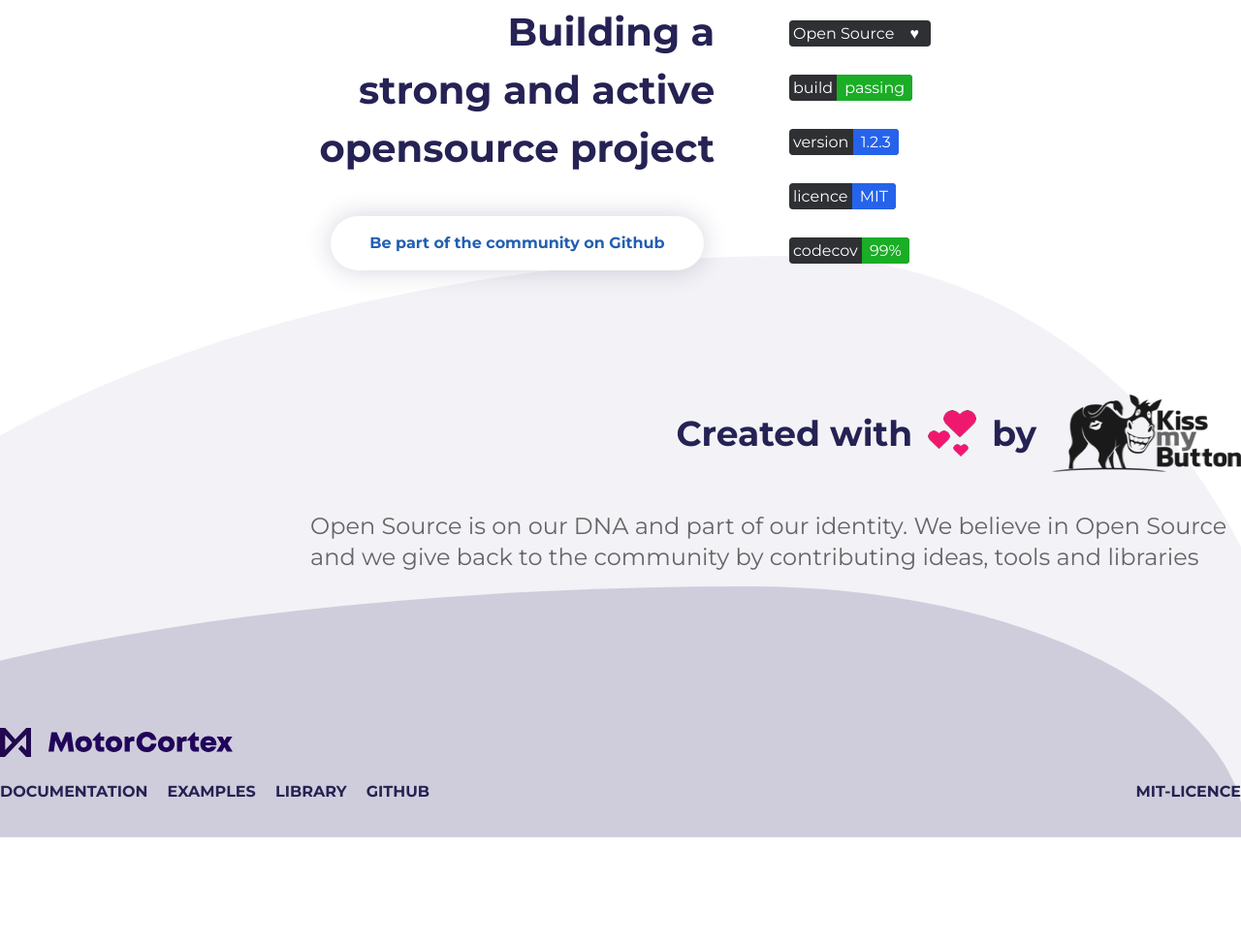
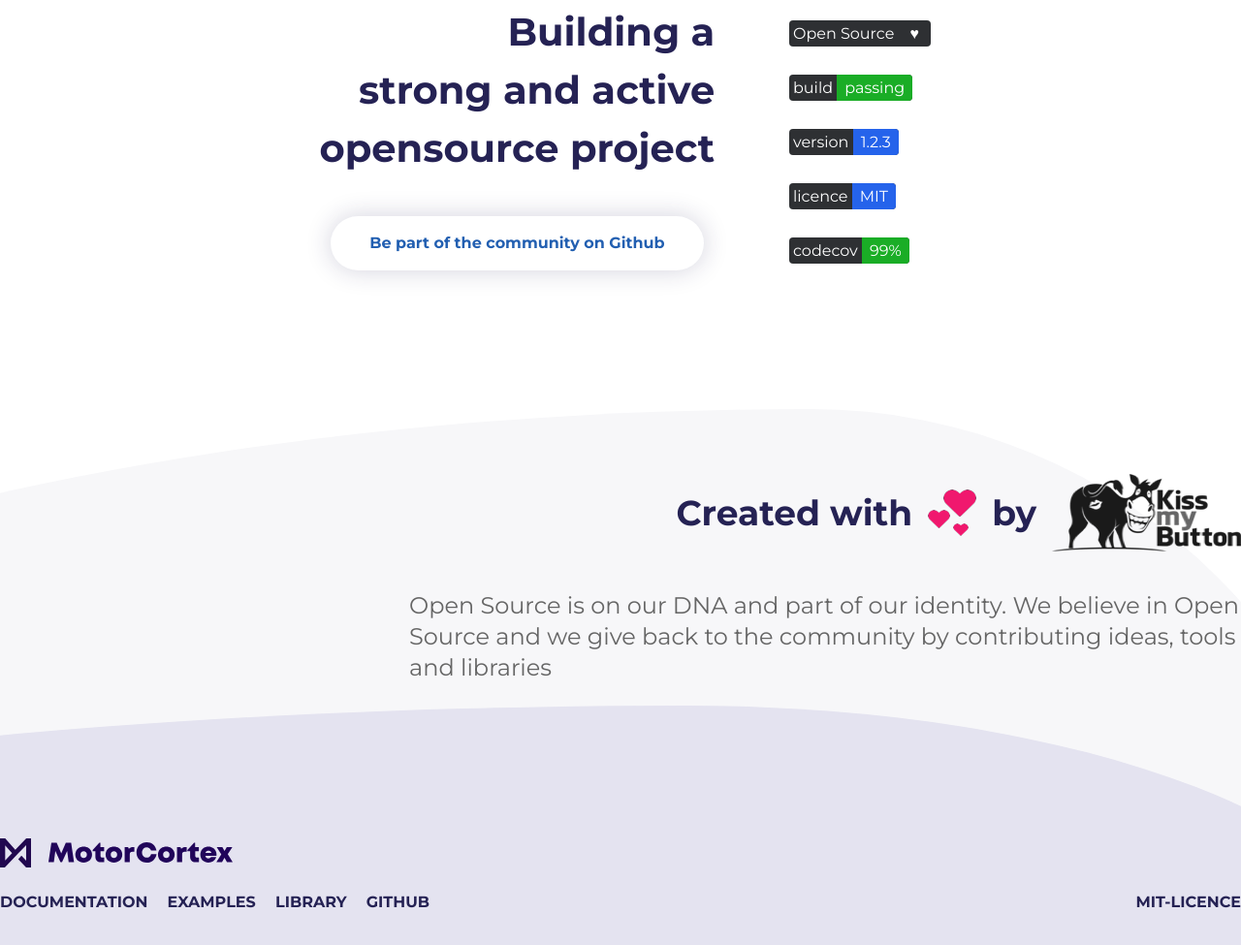
Before and after one commit to Costas-Zeimpekis/motor, a website: page index.html in a window 1280 px wide. Shown: the part 5755-6730 px from the top of the page at 97% size. Before the commit the page ends 6619 px from the top, so only its background shows below. Drawn offline with nearby package versions, Linux system fonts and the light colour scheme; files whose address does not match are found by name.

Commit message:
fix: footer waves

```diff
--- a/index.html
+++ b/index.html
@@ -389,7 +389,7 @@ axios.get('https://newsapi.org/v1/sources')
           </span>
         </a>
       </section>
-      <section class="details-section flex flex-wrap mb-32">
+      <section class="details-section flex flex-wrap">
         <div class="w-6/12 flex flex-row justify-between m-auto">
           <div class="w-8/12 flex flex-col items-center">
             <h4 class="font-bold dark-blue text-right .leading-tight mb-10">
@@ -428,7 +428,7 @@ axios.get('https://newsapi.org/v1/sources')
           <span class="by text-4xl font-semibold text-right mr-4">by</span>
           <img src="./images/bitmap.png" alt="Kiss Button Logo">
         </h4>
-        <p class="w-9/12 created-text text-2xl">
+        <p class="created-text text-2xl">
           Open Source is on our DNA and part of our identity. We believe in Open Source and we give back to the
           community
           by contributing ideas, tools and libraries
--- a/style.css
+++ b/style.css
@@ -271,6 +271,10 @@ nav ul li a {
   height: 75px;
 }
 
+.details-section {
+  margin-bottom: 210px;
+}
+
 .details-section h4 {
   font-size: 40px;
 }
@@ -293,6 +297,10 @@ nav ul li a {
   background-color: #2e3033;
 }
 
+.created-section p {
+  width: 858px;
+}
+
 .created-title-text,
 .by {
   color: var(--blue-dark);
@@ -300,6 +308,10 @@ nav ul li a {
 
 .created-text {
   color: var(--brownish-grey);
+}
+
+footer {
+  margin-bottom: 56px;
 }
 
 footer nav ul li {
@@ -366,8 +378,6 @@ footer nav ul li {
   left: 0;
   z-index: 0;
 }
-
-#waveAnimation-small::before {}
 
 #waveAnimation-small::after {
   content: '';
@@ -436,23 +446,22 @@ footer nav ul li {
   position: relative;
   height: 70px;
   width: 100vw;
-  background: white;
   bottom: 0;
   left: 0;
-  z-index: 0;
+  z-index: 1;
 }
 
 #waveFooter:before {
   content: '';
   display: block;
   position: absolute;
-  border-radius: 68% 32% 91% 9% / 100% 100% 0% 0%;
-  width: 130vw;
-  height: 599px;
-  background-color: rgba(50, 46, 111, 0.06);
-  left: -313px;
-  top: -511px;
+  border-radius: 73% 27% 62% 38% / 100% 100% 0% 0%;
+  width: 2200px;
+  height: 593px;
+  background-color: #f7f7f9;
+  bottom: 0;
   z-index: 1;
+  right: -150px;
 }
 
 #waveFooter:after {
@@ -460,10 +469,10 @@ footer nav ul li {
   display: block;
   position: absolute;
   border-radius: 68% 32% 91% 9% / 100% 100% 0% 0%;
-  width: 125vw;
-  height: 259px;
-  background-color: rgba(131, 129, 161, 0.32);
-  right: -5px;
-  top: -170px;
+  width: 2318px;
+  height: 287px;
+  right: -171px;
   z-index: 2;
+  bottom: 0;
+  background-color: #e4e3f0;
 }
```
